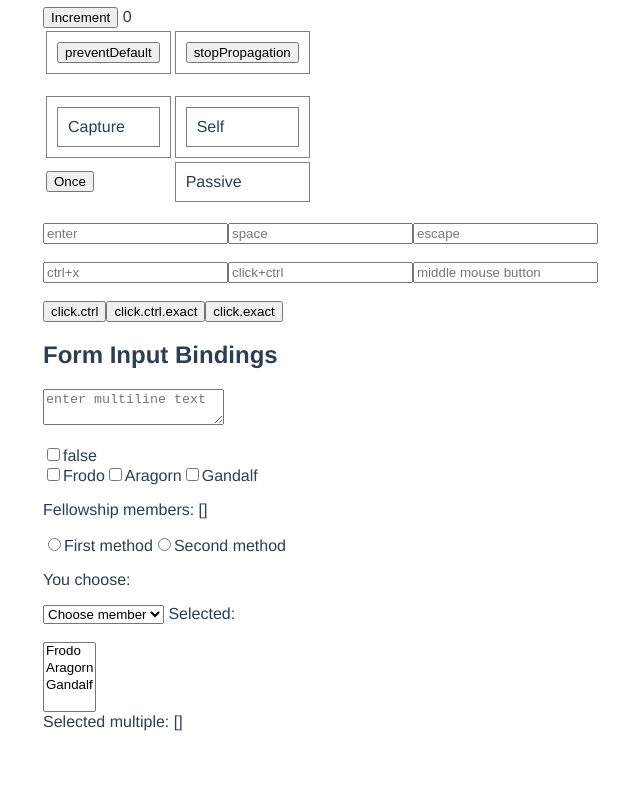
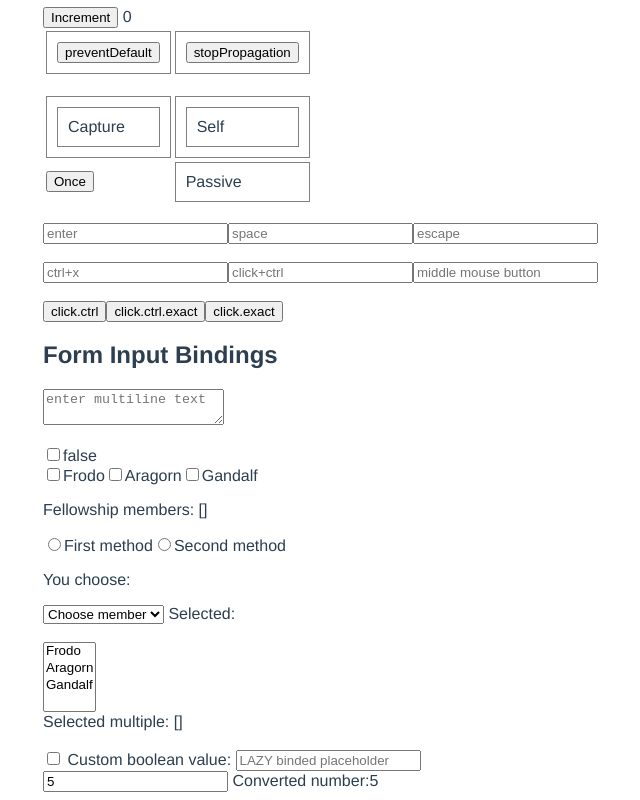
Before and after one commit to pr033r/vue2-demo, a Vue app: page /#/testing-vue-features in a window 1280 px wide. Shown: the part 1727-2527 px from the top of the page, without its empty margins (281-921 px from the left). Before the commit the page ends 2466 px from the top, so only its background shows below. Built offline with nearby package versions, Linux system fonts and the light colour scheme.

Commit message:
form input bindings

```diff
--- a/src/components/FormInputBindings.vue
+++ b/src/components/FormInputBindings.vue
@@ -48,7 +48,26 @@
       <option>Gandalf</option>
     </select><br>
 
-    Selected multiple: {{ selectedMultiple }}
+    Selected multiple: {{ selectedMultiple }}<br><br>
+
+    <input
+      type="checkbox"
+      v-model="toggle"
+      true-value="yeah"
+      false-value="nope"
+    > Custom boolean value:
+    {{ toggle }}
+
+    <!-- lazy modifier sync after change events instead input events -->
+    <!-- If you want whitespace from user input to be trimmed automatically -->
+    <input
+      v-model.lazy.trim="toggle"
+      v-bind:placeholder="bindedPlaceholder"
+    ><br>
+
+    <input
+      v-model.number="defaultConvertedNumber"
+    >&nbsp;Converted number:{{ defaultConvertedNumber }}<br>
   </div>
 </template>
 
@@ -62,6 +81,9 @@
         choosen: '',
         selected: '',
         selectedMultiple: [],
+        toggle: '',
+        bindedPlaceholder: 'LAZY binded placeholder',
+        defaultConvertedNumber: 5,
       }
     },
   }
```
